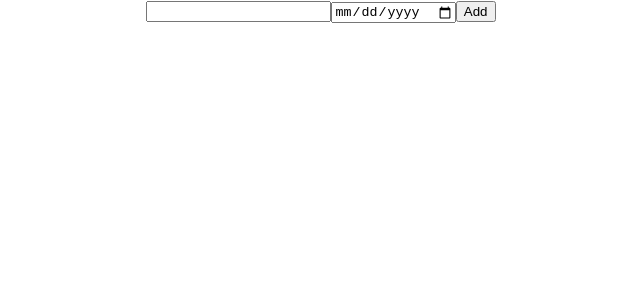
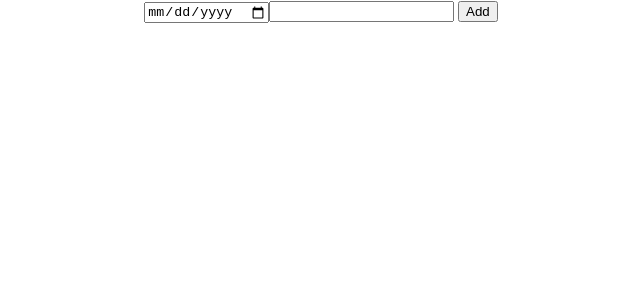
Before and after one commit to timojar/front-end-kurssi, a React (Create React App) app in the folder todolist/: page / in a window 1280 px wide. Shown: the top 300 px of the page, without its empty margins (319-959 px from the left). Built offline with nearby package versions, Linux system fonts and the light colour scheme.

Commit message:
delete button added

```diff
--- a/todolist/src/App.js
+++ b/todolist/src/App.js
@@ -1,24 +1,39 @@
 import React, { useState } from 'react'
 import './App.css'
-import ToDoTable from './TodoList'
 
 function App () {
-  const [todo, setTodo] = useState({ desc: '', date: '' })
+  const [todo, setTodo] = useState({ desc: '', date: '', id: ''})
   const [todos, setTodos] = useState([])
 
-  const inputChanged = (event) => { setTodo({ ...todo, [event.target.name]: [event.target.value] }) }
+  const inputChanged = (event) => {
+    setTodo({ ...todo, [event.target.name]: [event.target.value]})
+}
   const addTodo = (event) => {
     event.preventDefault()
-    setTodos([...todos, todo])
+   let editedToDo = todo
+   editedToDo.id = new Date().getTime()
+    setTodos([...todos, editedToDo])
+    setTodo({ desc: '', date: '', id: ''})
   }
+
+const deleteTodo =(id) =>{
+  let newTodos= todos.filter(item => item.id !== id);
+  setTodos(newTodos)
+};
+
 
   return (
     <div className="App">
 
-        <input type="text" name="desc" onChange={inputChanged} value={todo.desc}/>
-        <input type="date" name="date" onChange={inputChanged} value={todo.date}/>
-        <button onClick={addTodo}> Add </button>
-        <ToDoTable todos={todos}/>
+        <input type="date" name="date"onChange={inputChanged} value={todo.date}/>
+        <input type="text" name="desc" onChange={inputChanged} value={todo.desc}/> <button onClick={addTodo}> Add </button>
+
+        <table><tbody>{todos.map((todo, index) =><tr key={index}><td>{todo.desc} </td><td>{todo.date}</td>
+                                                        <button onClick={() => deleteTodo(todo.id)}> Delete </button>
+                                                </tr> )
+                      }
+              </tbody>
+        </table>
 
     </div>
   )
```
